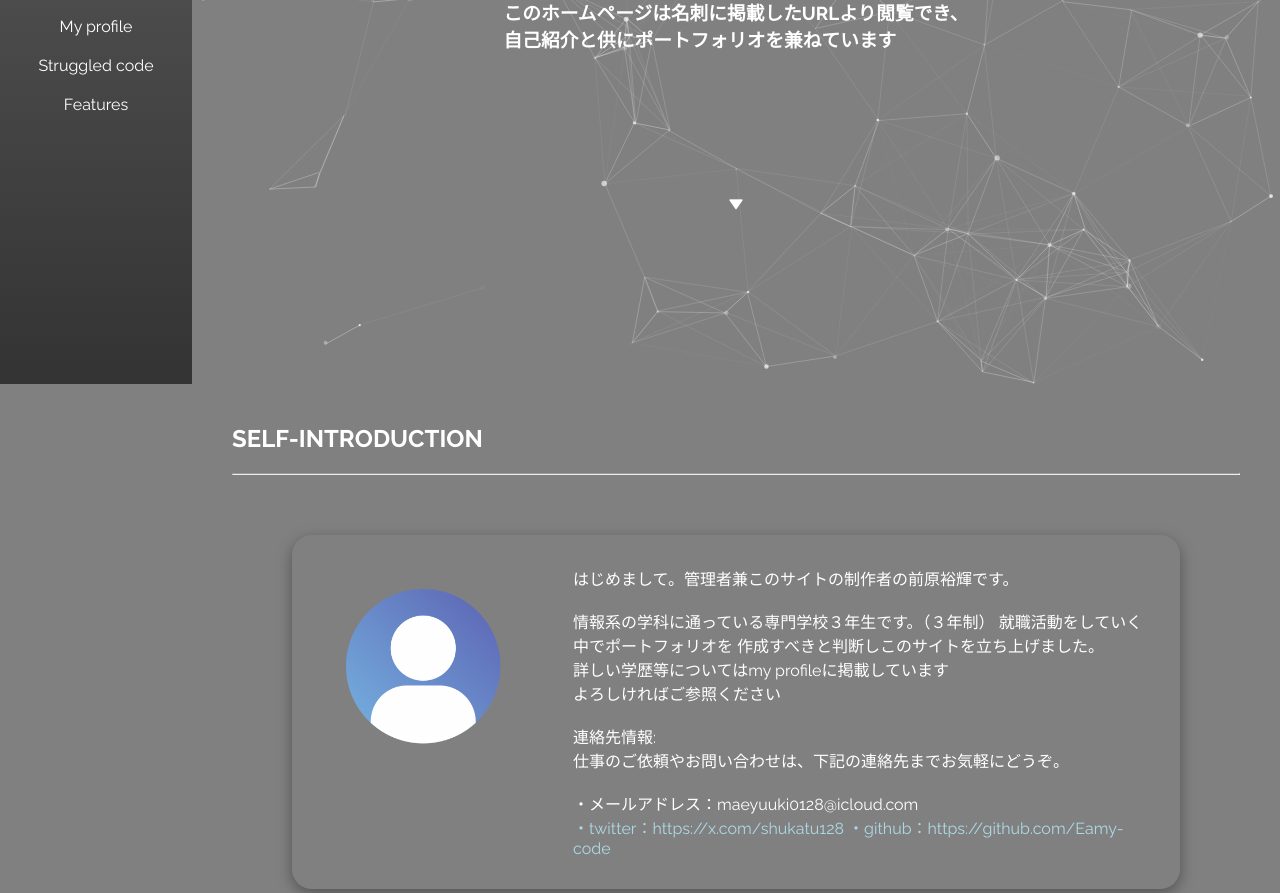
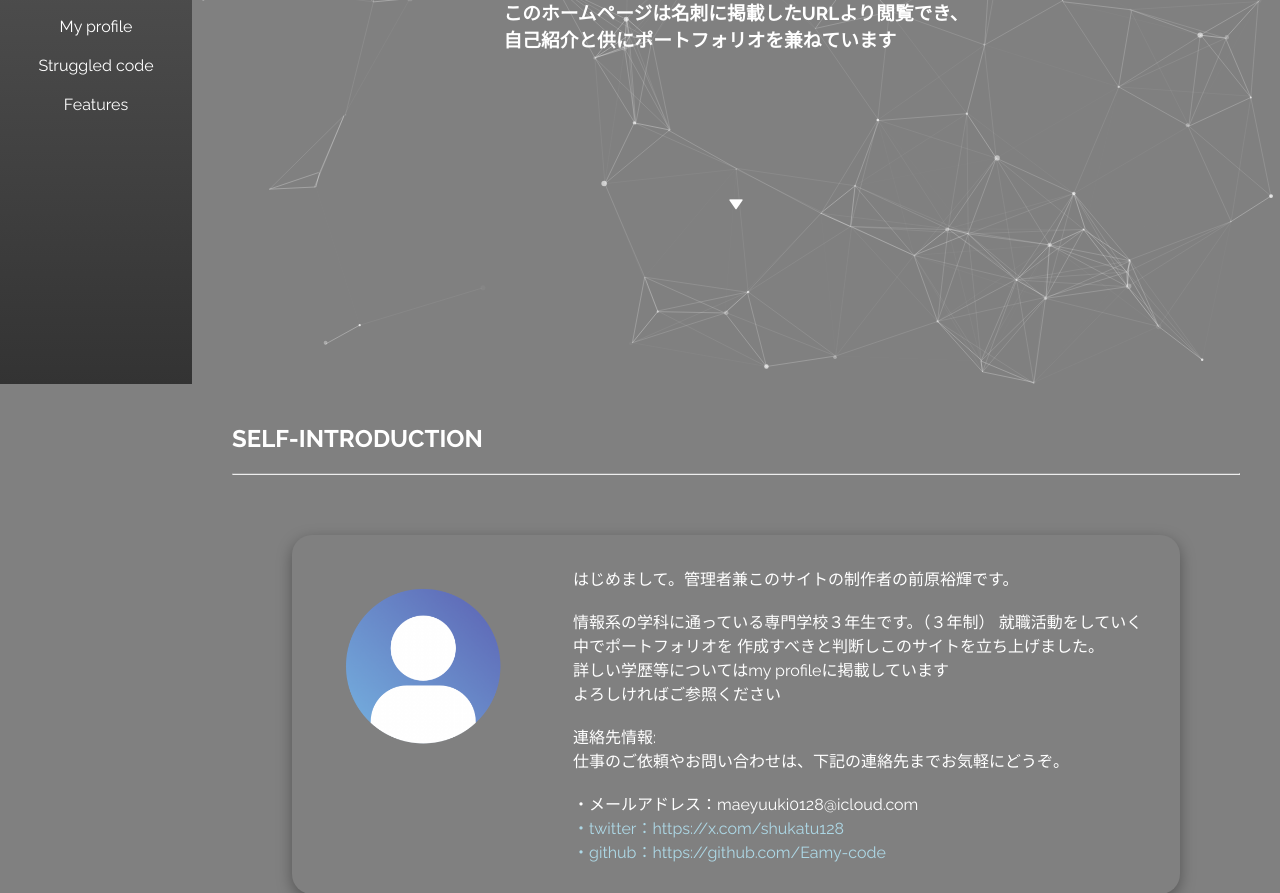
Before and after one commit to Eamy-code/portfolio_homepage, a plain HTML site: page index.html in a window 1280 px wide. Shown: the part 416-1309 px from the top of the page. Drawn offline with nearby package versions, Linux system fonts and the light colour scheme; animation ran at ten frames a second.

Commit message:
Update index.html

```diff
--- a/index.html
+++ b/index.html
@@ -55,7 +55,7 @@
                             連絡先情報: <br>
                             仕事のご依頼やお問い合わせは、下記の連絡先までお気軽にどうぞ。<br><br>
                             ・メールアドレス：maeyuuki0128@icloud.com <br>
-                            <a href="https://x.com/shukatu128">・twitter：https://x.com/shukatu128</a>
+                            <a href="https://x.com/shukatu128">・twitter：https://x.com/shukatu128</a><br>
                             <a href="https://github.com/Eamy-code">・github：https://github.com/Eamy-code</a>
                         </p>
 
```
